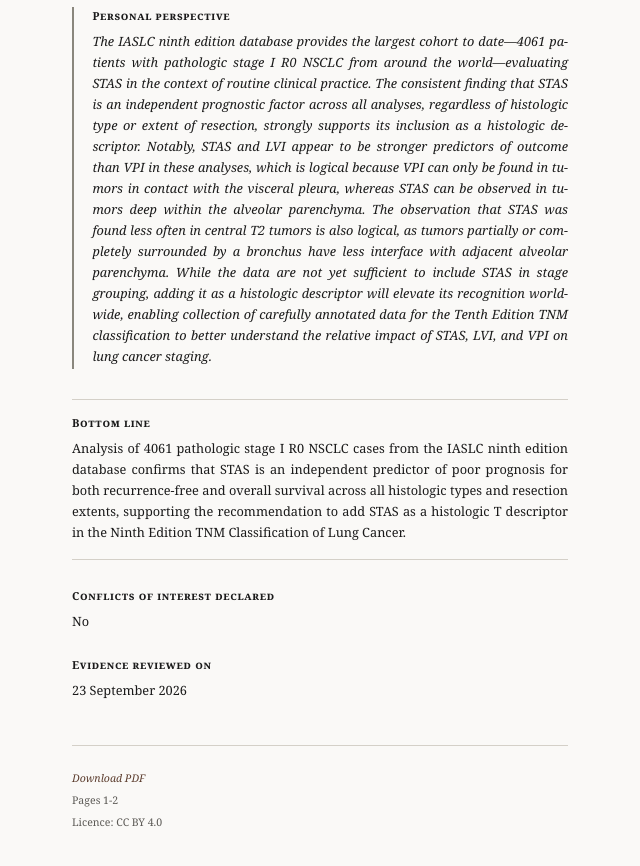
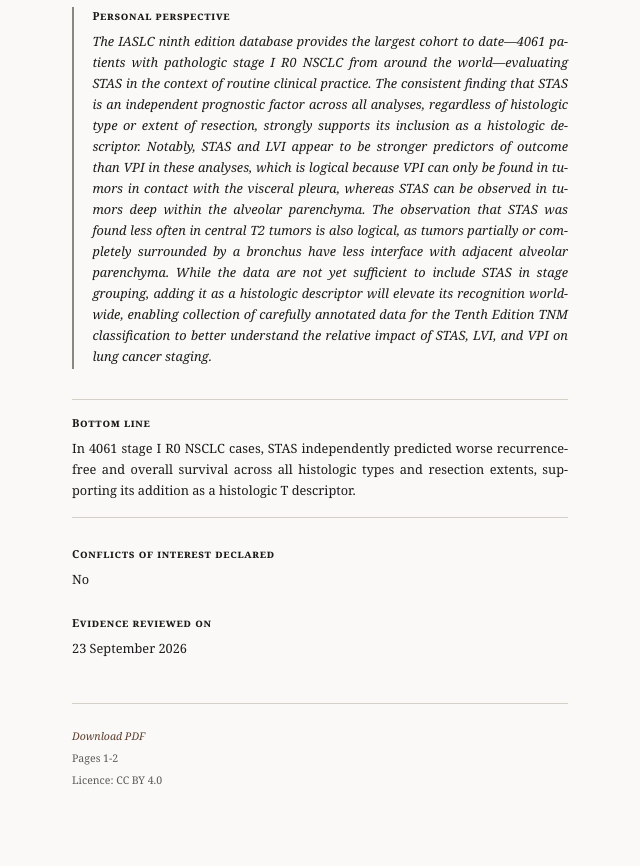
Before and after one commit to es-chng/APIF, a Jekyll site: the page built from _articles/STAS.md, in a window 1280 px wide and 900 px high, scrolled down 2351 px. Shown: the top 866 px of the window, without its empty margins (320-960 px from the left). Built offline with Jekyll 4.4.1, drawn with Linux system fonts in a browser that asks for light colours.

Commit message:
Update STAS.md

```diff
--- a/_articles/STAS.md
+++ b/_articles/STAS.md
@@ -85,12 +85,9 @@ perspective: >-
   relative impact of STAS, LVI, and VPI on lung cancer staging.
 
 bottom_line: >-
-  Analysis of 4061 pathologic stage I R0 NSCLC cases from the IASLC ninth
-  edition database confirms that STAS is an independent predictor of poor
-  prognosis for both recurrence-free and overall survival across all histologic
-  types and resection extents, supporting the recommendation to add STAS as a
-  histologic T descriptor in the Ninth Edition TNM Classification of Lung
-  Cancer.
+  In 4061 stage I R0 NSCLC cases, STAS independently predicted worse
+  recurrence-free and overall survival across all histologic types and
+  resection extents, supporting its addition as a histologic T descriptor.
 
 conflicts_declared: false
 last_reviewed: 2026-09-23
```
